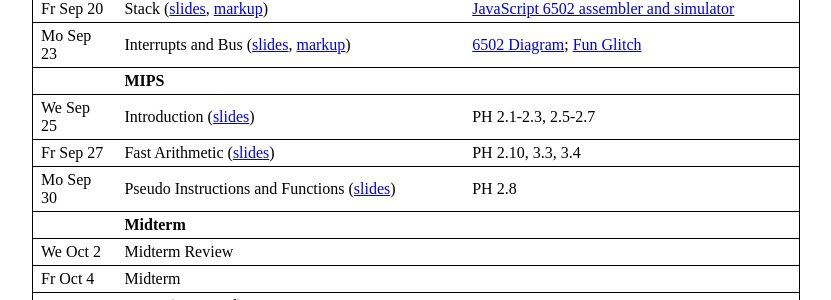
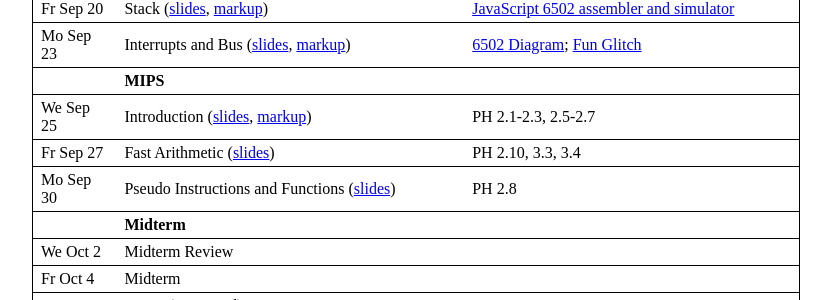
Before and after one commit to jhucsf/fall2019, a Jekyll site: the page built from index.md, in a window 1280 px wide and 900 px high, scrolled down 1412 px. Shown: the part 152-452 px from the top of the window, without its empty margins (224-1055 px from the left). Built offline with Jekyll 4.4.1, drawn with Linux system fonts in a browser that asks for light colours.

Commit message:
markup for lecture 12

```diff
--- a/index.md
+++ b/index.md
@@ -70,7 +70,7 @@ We Sep 18 | Introduction ([slides](lec/lec09.pdf), [markup](lec/lec09-ink.pdf))
 Fr Sep 20 | Stack ([slides](lec/lec10.pdf), [markup](lec/lec10-ink.pdf))                                     | [JavaScript 6502 assembler and simulator](http://skilldrick.github.io/easy6502/)
 Mo Sep 23 | Interrupts and Bus ([slides](lec/lec11.pdf), [markup](lec/lec11-ink.pdf))                     | [6502 Diagram](https://www.cs.jhu.edu/~phi/csf/slides/6502-diagram-db-sb-ad.png); [Fun Glitch](https://www.youtube.com/watch?v=fj9u00PMkYU&feature=youtu.be)
           | **MIPS**
-We Sep 25 | Introduction ([slides](lec/lec12.pdf))                              | PH 2.1-2.3, 2.5-2.7
+We Sep 25 | Introduction ([slides](lec/lec12.pdf), [markup](lec/lec12-ink.pdf))                              | PH 2.1-2.3, 2.5-2.7
 Fr Sep 27 | Fast Arithmetic ([slides](lec/lec13.pdf))                          | PH 2.10, 3.3, 3.4
 Mo Sep 30  | Pseudo Instructions and Functions ([slides](lec/lec14.pdf))        | PH 2.8
           | **Midterm**
```
Also changed, not shown: 2 other files.
